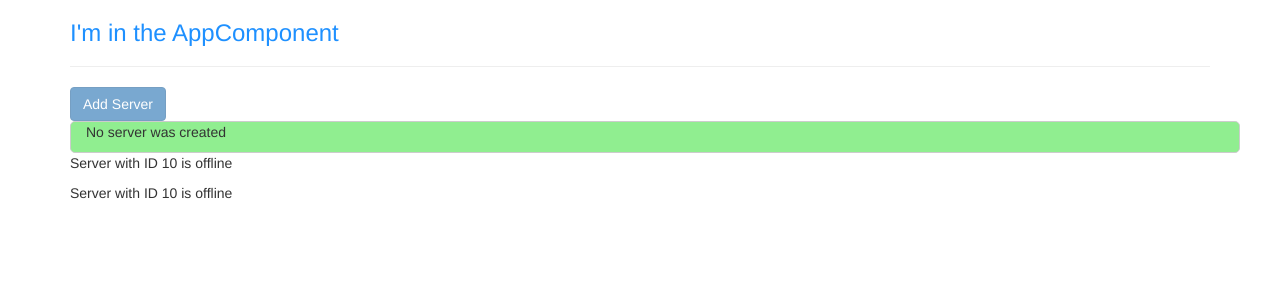
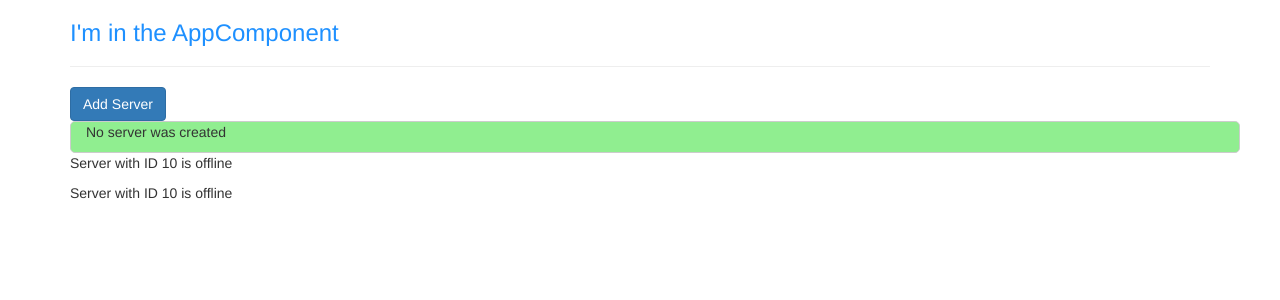
Before and after one commit to Manoj85/Angular5-Apps, an Angular app in the folder first-app/: page / in a window 1280 px wide. Shown: the top 300 px of the page. Built offline with nearby package versions, Linux system fonts and the light colour scheme.

Commit message:
Use <button> instead of <div as button> to fix the issue related to CSS properties for button click

```diff
--- a/first-app/src/app/servers/servers.component.html
+++ b/first-app/src/app/servers/servers.component.html
@@ -1,6 +1,6 @@
-<div class="btn btn-primary"
-     [attr.disabled]="!allowNewServer"
-     (click)="onCreateServer()">Add Server</div>
+<button class="btn btn-primary"
+     [disabled]="!allowNewServer"
+     (click)="onCreateServer()">Add Server</button>
 
 <div class="container">
   <div class="row">
```
